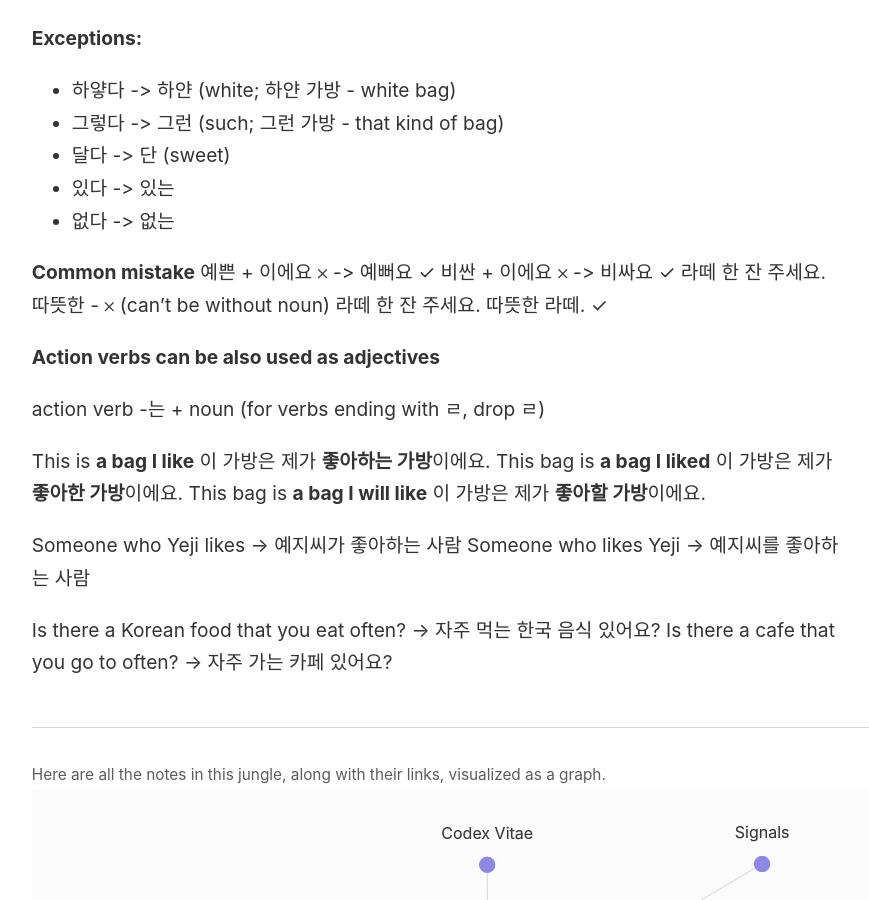
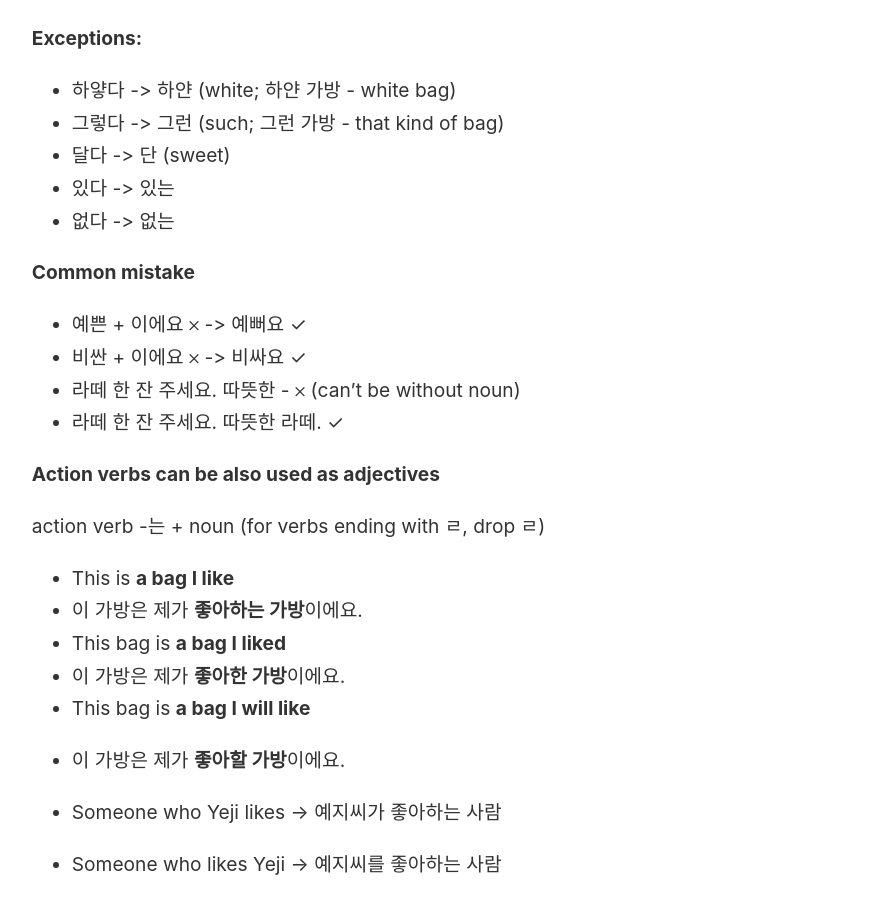
Before and after one commit to Dreat/digital_jungle, a Jekyll site: the page built from _notes/Korean grammar.md, in a window 1280 px wide and 900 px high, scrolled down 14358 px. Shown: the whole window, without its empty margins (45-914 px from the left). Built offline with Jekyll 4.4.1, drawn with Linux system fonts in a browser that asks for light colours; some of the changed text lies outside the part shown.

Commit message:
Korean adjectives - fix linebreaks

```diff
--- a/_notes/Korean grammar.md
+++ b/_notes/Korean grammar.md
@@ -552,24 +552,24 @@ In Korean adjectives can be conjugated to different tenses, for example
 - 없다 -> 없는
 
 **Common mistake**
-예쁜 + 이에요 𐄂 -> 예뻐요 ✓
-비싼 + 이에요 𐄂 -> 비싸요 ✓
-라떼 한 잔 주세요. 따뜻한 - 𐄂 (can't be without noun)
-라떼 한 잔 주세요. 따뜻한 라떼. ✓
+- 예쁜 + 이에요 𐄂 -> 예뻐요 ✓
+- 비싼 + 이에요 𐄂 -> 비싸요 ✓
+- 라떼 한 잔 주세요. 따뜻한 - 𐄂 (can't be without noun)
+- 라떼 한 잔 주세요. 따뜻한 라떼. ✓
 
 **Action verbs can be also used as adjectives**
 
 action verb -는 + noun (for verbs ending with ㄹ, drop ㄹ)
 
-This is **a bag I like**
-이 가방은 제가 **좋아하는 가방**이에요.
-This bag is **a bag I liked**
-이 가방은 제가 **좋아한 가방**이에요.
-This bag is **a bag I will like**
-이 가방은 제가 **좋아할 가방**이에요.
+- This is **a bag I like**
+- 이 가방은 제가 **좋아하는 가방**이에요.
+- This bag is **a bag I liked**
+- 이 가방은 제가 **좋아한 가방**이에요.
+- This bag is **a bag I will like**
+- 이 가방은 제가 **좋아할 가방**이에요.
 
-Someone who Yeji likes -> 예지씨가 좋아하는 사람
-Someone who likes Yeji -> 예지씨를 좋아하는 사람
+- Someone who Yeji likes -> 예지씨가 좋아하는 사람
+- Someone who likes Yeji -> 예지씨를 좋아하는 사람
 
-Is there a Korean food that you eat often? -> 자주 먹는 한국 음식 있어요?
-Is there a cafe that you go to often? -> 자주 가는 카페 있어요?
+- Is there a Korean food that you eat often? -> 자주 먹는 한국 음식 있어요?
+- Is there a cafe that you go to often? -> 자주 가는 카페 있어요?
```
